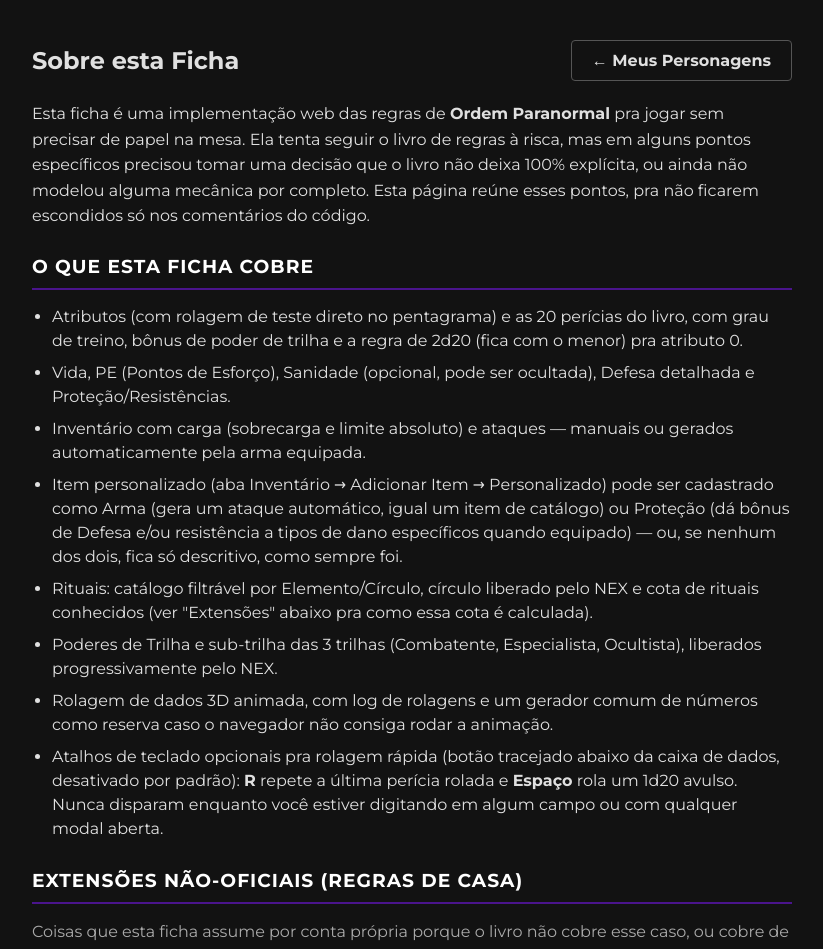
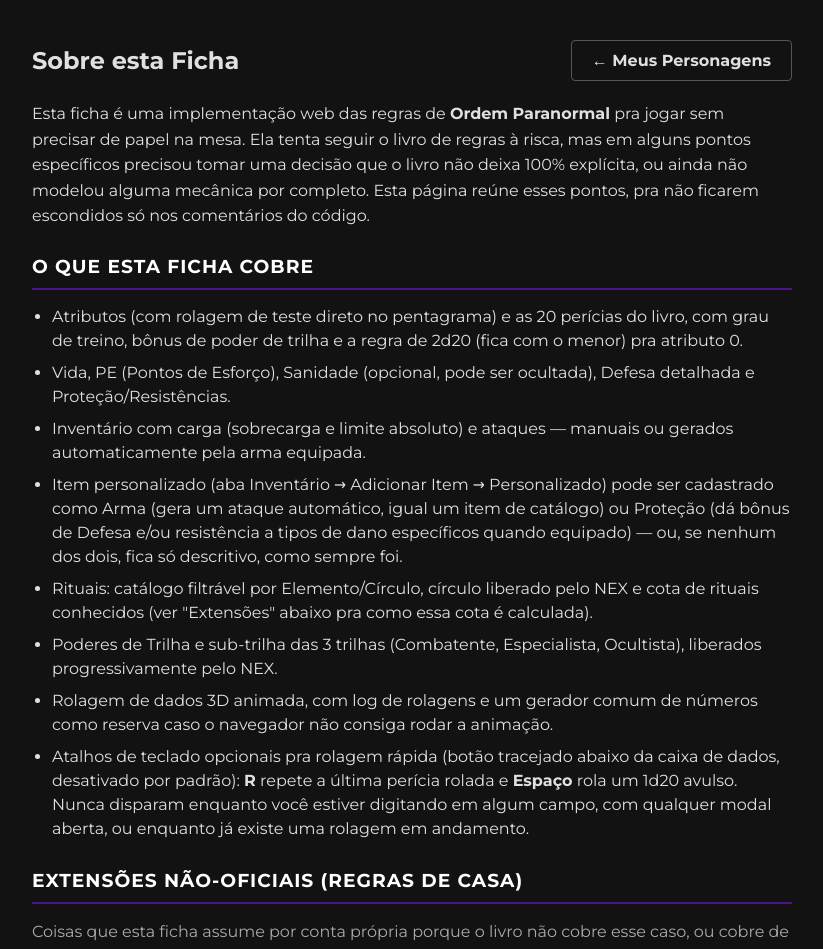
Before and after one commit to breeramon/DadosRPG, a React (Vite) app: page /sobre in a window 1280 px wide. Shown: the top 949 px of the page, without its empty margins (228-1051 px from the left). Built offline with nearby package versions, Linux system fonts and the light colour scheme; no server answers; sample sign-in values are in the browser's storage.

Commit message:
feat: adiciona triplo bloqueio para atalhos de teclado durante rolagens e modais

```diff
--- a/src/pages/CharacterSheetPage.jsx
+++ b/src/pages/CharacterSheetPage.jsx
@@ -350,11 +350,17 @@
     // ---------------------------------------------------------------
     // Só liga o listener global quando a preferência está ativa --
     // enquanto desativada (padrão), nenhuma tecla é interceptada.
-    // Duplo bloqueio pedido pelo usuário: nunca dispara enquanto o
-    // foco estiver num campo editável (input/textarea/select/
-    // contenteditable) OU enquanto qualquer modal estiver aberta
-    // (".modal-overlay" é a marcação genérica usada por todas as
-    // modais desta ficha).
+    // Triplo bloqueio: nunca dispara (1) enquanto o foco estiver num
+    // campo editável (input/textarea/select/contenteditable), (2)
+    // enquanto qualquer modal estiver aberta (".modal-overlay" é a
+    // marcação genérica usada por todas as modais desta ficha), ou (3)
+    // enquanto já existe uma rolagem em andamento na caixa de dados
+    // ("rolando", de useDiceBox.js) -- sem esse terceiro bloqueio, os
+    // atalhos "furavam" a trava de rolagem única que já existe nos
+    // botões (.attr-btn/.btn-roll-skill/etc ficam com disabled=
+    // {rolando}, mas o teclado ignorava esse estado e conseguia
+    // disparar um novo rollDiceAnimated() por cima do que já estava
+    // rolando).
     useEffect(() => {
         if (!atalhosAtivos) return;
 
@@ -369,6 +375,7 @@
             if (e.repeat || e.ctrlKey || e.metaKey || e.altKey) return;
             if (focoEmCampoEditavel()) return;
             if (document.querySelector('.modal-overlay')) return;
+            if (rolando) return;
 
             if (e.key === 'r' || e.key === 'R') {
                 e.preventDefault();
@@ -382,7 +389,7 @@
         window.addEventListener('keydown', handleKeyDown);
         return () => window.removeEventListener('keydown', handleKeyDown);
         // eslint-disable-next-line react-hooks/exhaustive-deps
-    }, [atalhosAtivos, ultimaPericia]);
+    }, [atalhosAtivos, ultimaPericia, rolando]);
 
     // ---------------------------------------------------------------
     // Vida / Determinação / Defesa
--- a/src/pages/SobrePage.jsx
+++ b/src/pages/SobrePage.jsx
@@ -46,7 +46,7 @@
                         <li>Rituais: catálogo filtrável por Elemento/Círculo, círculo liberado pelo NEX e cota de rituais conhecidos (ver "Extensões" abaixo pra como essa cota é calculada).</li>
                         <li>Poderes de Trilha e sub-trilha das 3 trilhas (Combatente, Especialista, Ocultista), liberados progressivamente pelo NEX.</li>
                         <li>Rolagem de dados 3D animada, com log de rolagens e um gerador comum de números como reserva caso o navegador não consiga rodar a animação.</li>
-                        <li>Atalhos de teclado opcionais pra rolagem rápida (botão tracejado abaixo da caixa de dados, desativado por padrão): <strong>R</strong> repete a última perícia rolada e <strong>Espaço</strong> rola um 1d20 avulso. Nunca disparam enquanto você estiver digitando em algum campo ou com qualquer modal aberta.</li>
+                        <li>Atalhos de teclado opcionais pra rolagem rápida (botão tracejado abaixo da caixa de dados, desativado por padrão): <strong>R</strong> repete a última perícia rolada e <strong>Espaço</strong> rola um 1d20 avulso. Nunca disparam enquanto você estiver digitando em algum campo, com qualquer modal aberta, ou enquanto já existe uma rolagem em andamento.</li>
                     </ul>
                 </section>
 
```
